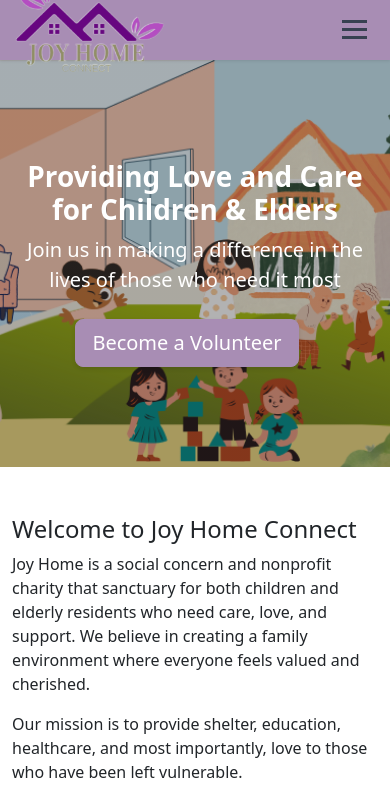
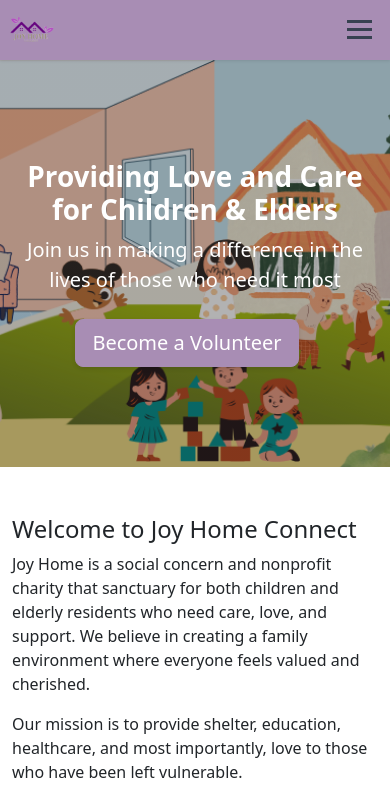
Before and after one commit to cuterdoge/community-service, a website: page docs/index.html in a window 390 px wide. Shown: the top 797 px of the page. Drawn offline with nearby package versions, Linux system fonts and the light colour scheme.

Commit message:
fix logo at header and donation total

```diff
--- a/docs/header.css
+++ b/docs/header.css
@@ -322,7 +322,18 @@
     }
 
     .header-left {
-        gap: 15px;
+        gap: 10px;
+    }
+
+    /* Mobile logo sizing - make it smaller to fit */
+    .navbar-brand {
+        width: 100px !important;
+    }
+
+    .navbar-brand img {
+        height: 30px !important;
+        width: auto;
+        max-width: 100px;
     }
 
     .main-nav {
@@ -345,3 +356,25 @@
         gap: 10px;
     }
 }
+
+/* Extra small mobile devices */
+@media (max-width: 480px) {
+    .header-content {
+        padding: 0 10px;
+    }
+
+    .header-left {
+        gap: 5px;
+    }
+
+    /* Even smaller logo for very small screens */
+    .navbar-brand {
+        width: 80px !important;
+    }
+
+    .navbar-brand img {
+        height: 25px !important;
+        width: auto;
+        max-width: 80px;
+    }
+}
```
Also changed, not shown: docs/donations.html (+0 -5 lines), docs/donations.js (+0 -9 lines).
